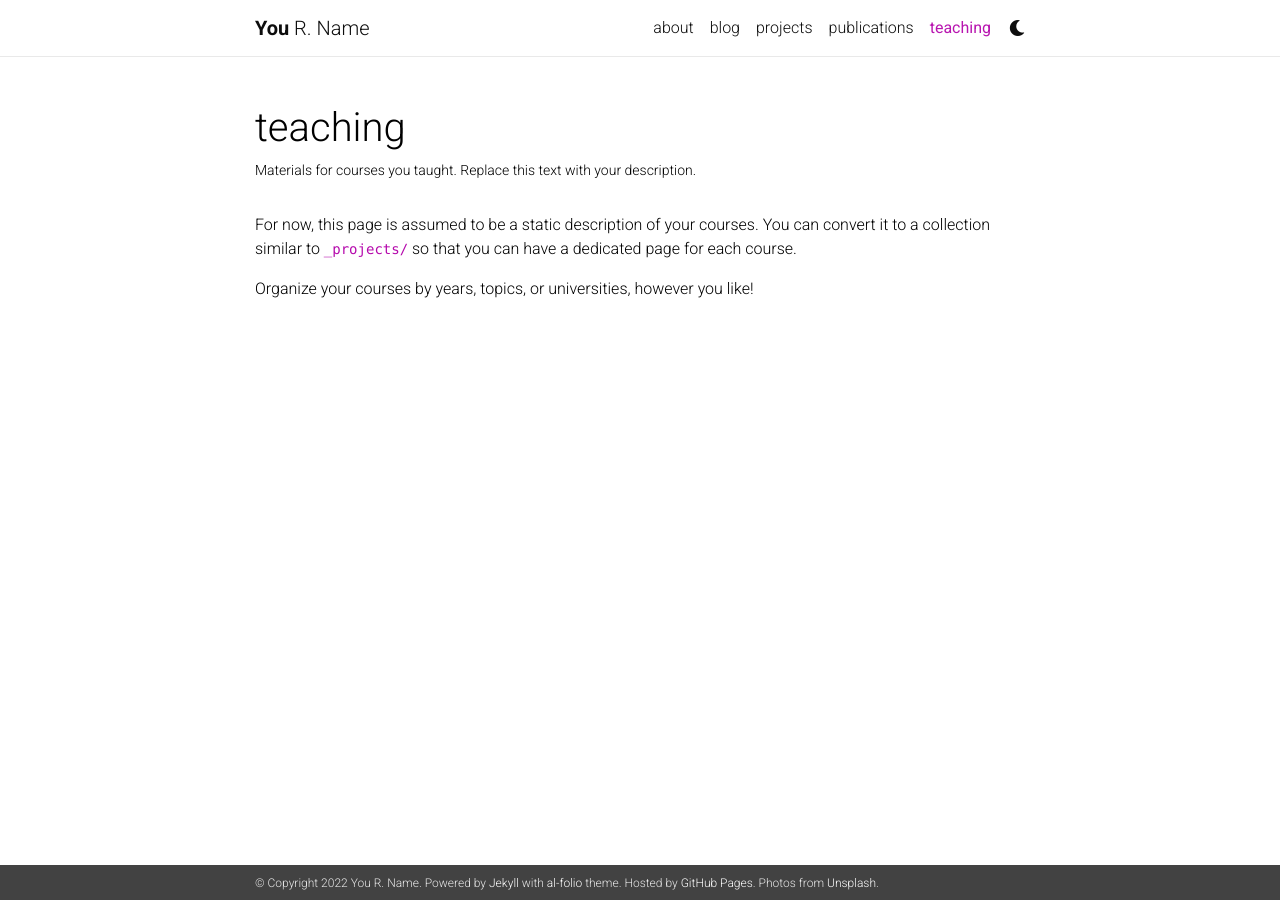
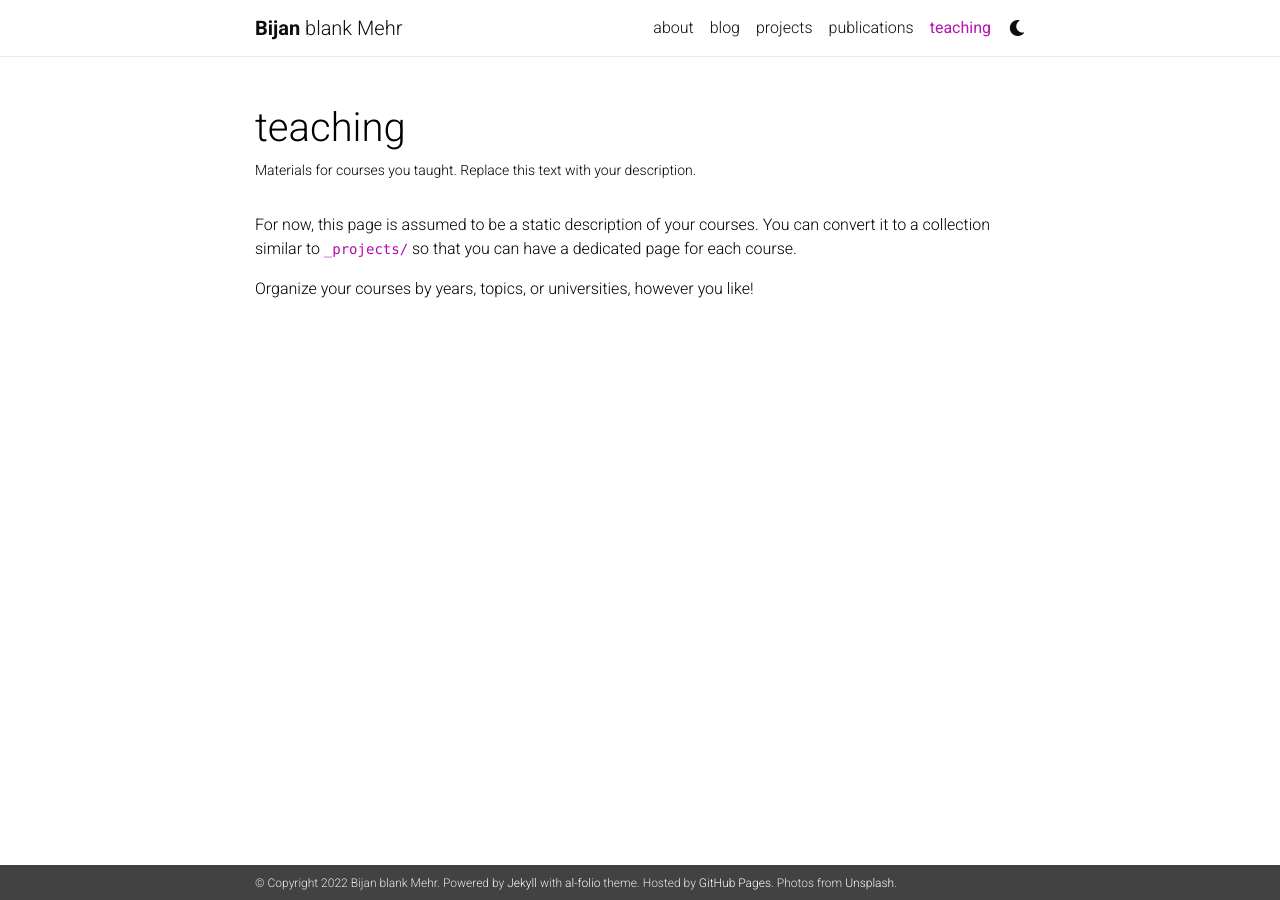
Before and after one commit to bijanmehr/bijanmehr.github.io, a Jekyll site: the page built from _pages/teaching.md, in a window 1280 px wide. Built offline with Jekyll 4.4.1, drawn with Linux system fonts in a browser that asks for light colours; nearby versions of some CDN libraries; a style sheet for code colours, icons or effects is not loaded.

Commit message:
add name

```diff
--- a/_config.yml
+++ b/_config.yml
@@ -3,9 +3,9 @@
 # -----------------------------------------------------------------------------
 
 title: blank # the website title (if blank, full name will be used instead)
-first_name: You
-middle_name: R.
-last_name: Name
+first_name: Bijan
+middle_name: blank
+last_name: Mehr
 email: you@example.com
 description: > # the ">" symbol means to ignore newlines until "footer_text:"
   A simple, whitespace theme for academics. Based on [*folio](https://github.com/bogoli/-folio) design.
```
